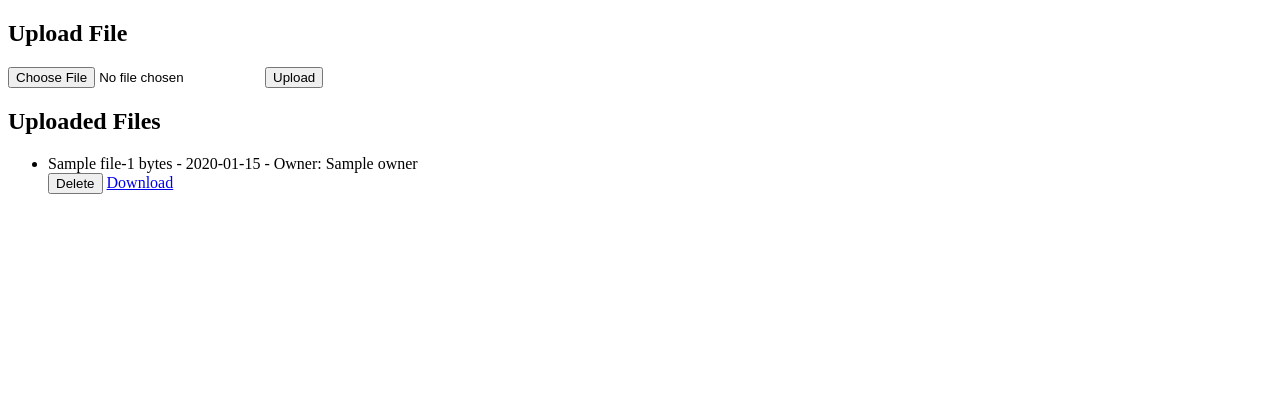
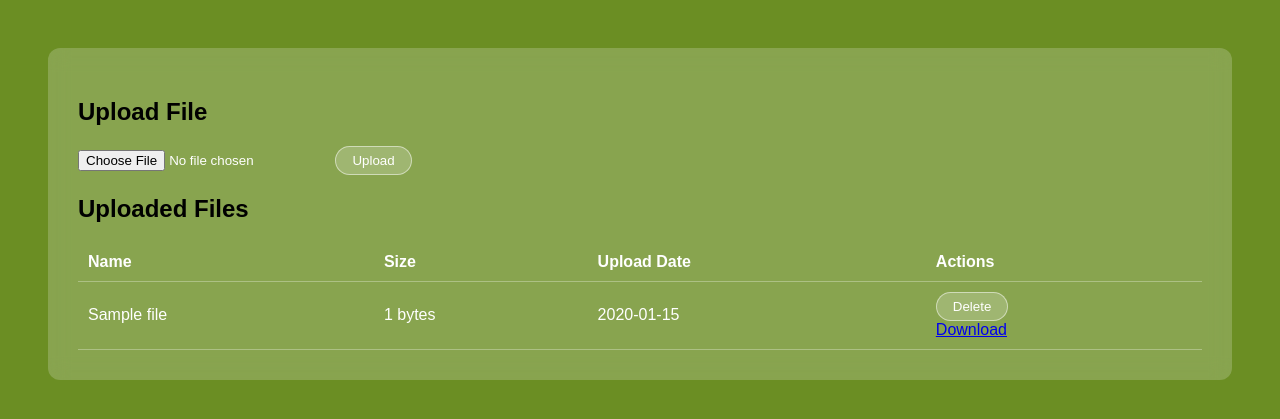
Before and after one commit to asnamobin-hue/cloud-file-manager, a Flask app: template templates/index.html in a window 1280 px wide. Shown: the top 419 px of the page. Run offline with Flask 3, Linux system fonts and the light colour scheme; the template is opened without the code that fills it: most values are stand-ins (such as "Sample title", 1, 10 or a date in 2020).

Commit message:
fix date format and add glassmorphism UI styling

```diff
--- a/app.py
+++ b/app.py
@@ -23,7 +23,7 @@ def home():
     files = []
     if "Contents" in response:
       for obj in response["Contents"]:
-         files.append({"name": obj["Key"], "size": obj["Size"], "upload-date": obj["LastModified"], "owner": obj.get("Owner")})
+         files.append({"name": obj["Key"], "size": obj["Size"], "upload-date": obj["LastModified"].strftime("%d %b %Y"), "owner": obj.get("Owner")})
     return render_template("index.html", files=files)
 
 
--- a/templates/index.html
+++ b/templates/index.html
@@ -2,9 +2,47 @@
 <html>
 <head>
     <title>Cloud File Manager</title>
+      <style>
+    body {
+        font-family: Arial, sans-serif;
+        background: #6B8E23;
+        padding: 40px;
+    }
+    .container {
+        background: rgba(255, 255, 255, 0.2);
+        backdrop-filter: blur(10px);
+        border-radius: 12px;
+        padding: 30px;
+    }
+    h2 {
+        color: black;
+    }
+    table {
+        width: 100%;
+        border-collapse: collapse;
+        margin-top: 20px;
+        color: white;
+    }
+    th, td {
+        padding: 10px;
+        text-align: left;
+        border-bottom: 1px solid rgba(255,255,255,0.3);
+    }
+   button {
+    background: rgba(255, 255, 255, 0.2);
+    border: 1px solid rgba(255, 255, 255, 0.5);
+    color: white;
+    padding: 6px 16px;
+    border-radius: 20px;
+    cursor: pointer;
+}
+input[type="file"] {
+    color: white;
+}
+</style>
 </head>
 <body>
-
+  <div class = "container">
     <h2>Upload File</h2>
 
     <form action="/upload" method="POST" enctype="multipart/form-data">
@@ -13,18 +51,32 @@
   </form>
   <h2>Uploaded Files</h2>
 
-  <ul>
-    {% for file in files %}
-        <li>{{ file.name }}-{{ file.size }} bytes - {{ file['upload-date'] }} - Owner: {{ file.owner }}
+<table>
+  <thead>
+   <tr>
+     <th>Name</th>
+     <th>Size</th>
+     <th>Upload Date</th>
+     <th>Actions</th>
+   </tr>
+  </thead>
+<tbody>
+       {% for file in files %}
+    <tr>
+     <td>{{ file.name }}</td>
+     <td>{{ file.size }} bytes</td>
+     <td>{{ file['upload-date'] }}</td>
+     <td>
      <form action="/delete" method="POST">
-     <input type="hidden" name="filename" value= "{{ file.name }}">
-     <button type="submit">Delete</button>
+       <input type="hidden" name="filename" value= "{{ file.name }}">
+       <button type="submit">Delete</button>
+     </form>
      <a href="/download?filename={{ file.name }}">Download</a>
-</form>
-
-</li>
+    </td>
+   </tr>
     {% endfor %}
-
-</ul>
+ </tbody>
+</table>
+</div>
 </body>
 </html>
```
